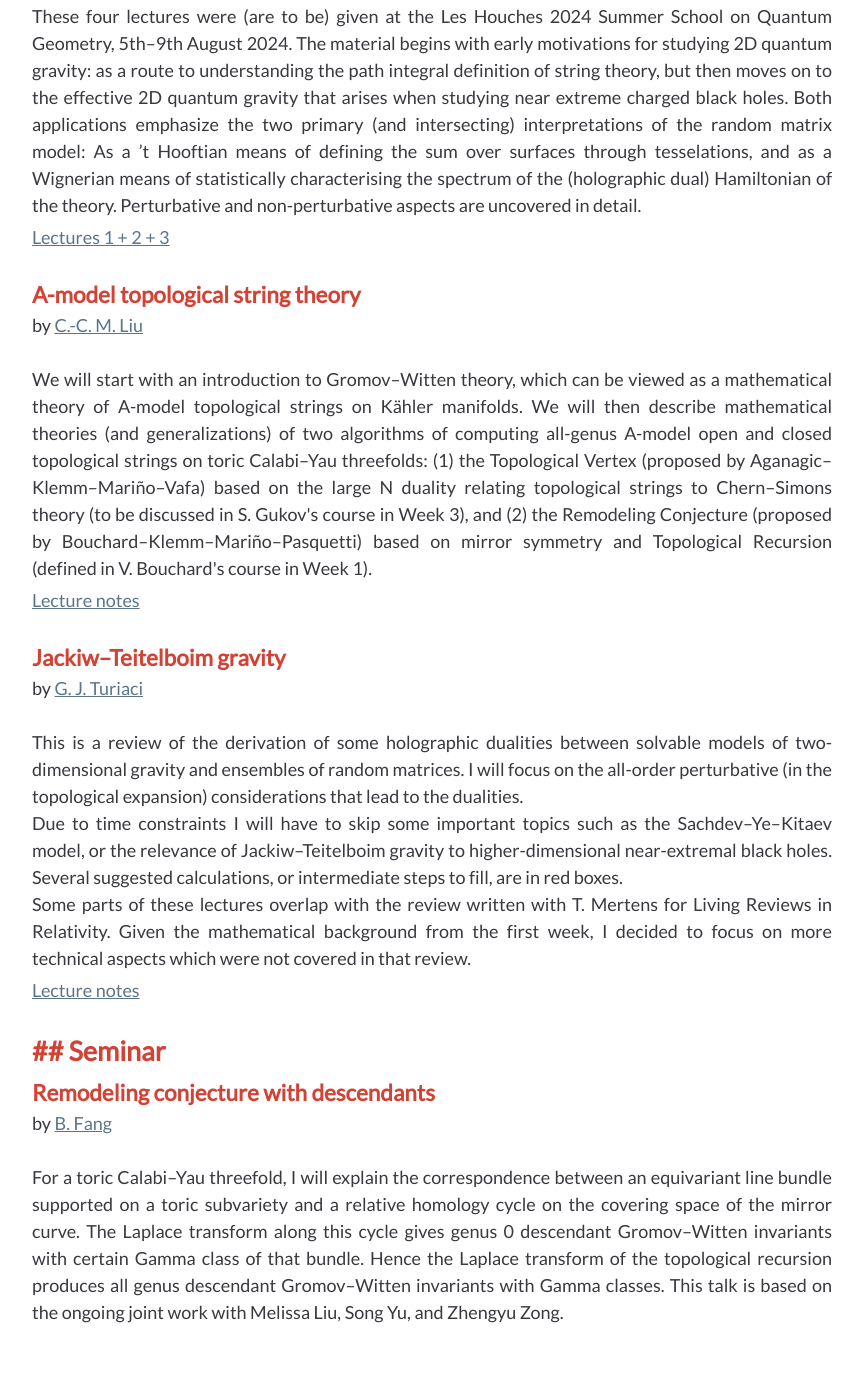
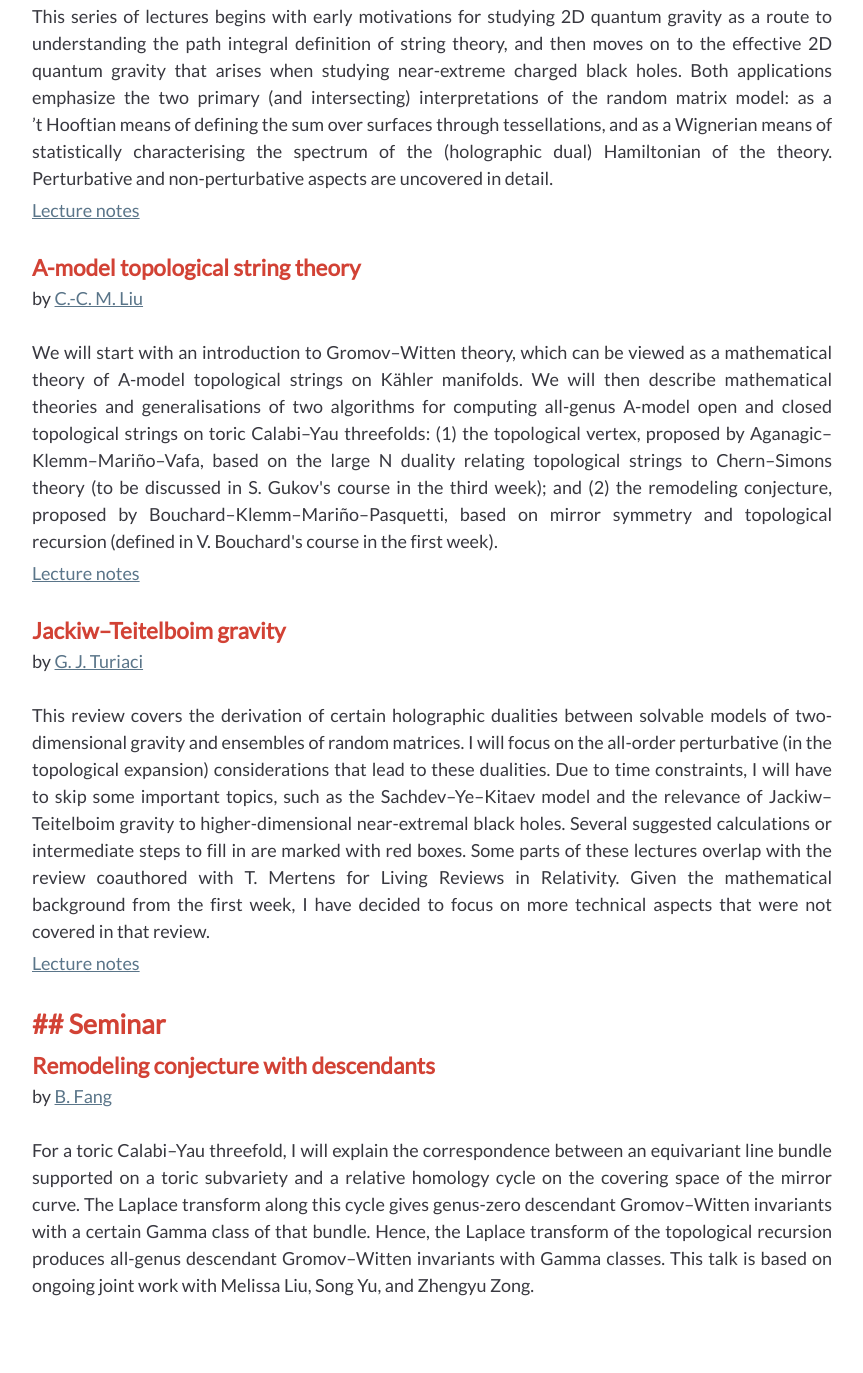
Before and after one commit to houches24/houches24.github.io, a plain HTML site: page week2.html in a window 1280 px wide. Shown: the part 945-2318 px from the top of the page, without its empty margins (208-1071 px from the left). Drawn offline with Linux system fonts and the light colour scheme.

Commit message:
Clifford's lecture 4

```diff
--- a/week2.html
+++ b/week2.html
@@ -38,48 +38,41 @@
 
         <br />
 
-        <h4>2D gravity and matrix models </h4>
+        <h4>2D gravity and matrix models</h4>
         by <a href="https://www.physics.ucsb.edu/people/clifford-johnson">C. Johnson</a>
 
         <br /><br />
 
         <p style="margin-bottom:5px;">
-            These four lectures were (are to be) given at the Les Houches 2024 Summer School on Quantum Geometry, 5th–9th August 2024. The material begins with early motivations for studying 2D quantum gravity: as a route to understanding the path integral definition of string theory, but then moves on to the effective 2D quantum gravity that arises when studying near extreme charged black holes. Both applications emphasize the two primary (and intersecting) interpretations of the random matrix model: As a ’t Hooftian means of defining the sum over surfaces through tesselations, and as a Wignerian means of statistically characterising the spectrum of the (holographic dual) Hamiltonian of the theory. Perturbative and non-perturbative aspects are uncovered in detail.
+            This series of lectures begins with early motivations for studying 2D quantum gravity as a route to understanding the path integral definition of string theory, and then moves on to the effective 2D quantum gravity that arises when studying near-extreme charged black holes. Both applications emphasize the two primary (and intersecting) interpretations of the random matrix model: as a ’t&nbsp;Hooftian means of defining the sum over surfaces through tessellations, and as a Wignerian means of statistically characterising the spectrum of the (holographic dual) Hamiltonian of the theory. Perturbative and non-perturbative aspects are uncovered in detail.
         </p>
 
-        <a href="notes/Johnson.pdf" target="_blank">Lectures 1 + 2 + 3</a>
+        <a href="notes/Johnson.pdf" target="_blank">Lecture notes</a>
 
         <br /><br />
 
-        <h4>A-model topological string theory </h4>
+        <h4>A-model topological string theory</h4>
         by <a href="https://www.math.columbia.edu/~ccliu/">C.-C. M. Liu</a>
 
         <br /><br />
 
         <p style="margin-bottom:5px;">
-            We will start with an introduction to Gromov–Witten theory, which can be viewed as a mathematical theory of A-model topological strings on Kähler manifolds. We will then describe mathematical theories (and generalizations) of two algorithms of computing all-genus A-model open and closed topological strings on toric Calabi–Yau threefolds: (1) the Topological Vertex (proposed by Aganagic–Klemm–Mariño–Vafa) based on the large N duality relating topological strings to Chern–Simons theory (to be discussed in S. Gukov's course in Week 3), and (2) the Remodeling Conjecture (proposed by Bouchard–Klemm–Mariño–Pasquetti) based on mirror symmetry and Topological Recursion (defined in V. Bouchard's course in Week 1).
+            We will start with an introduction to Gromov–Witten theory, which can be viewed as a mathematical theory of A-model topological strings on Kähler manifolds. We will then describe mathematical theories and generalisations of two algorithms for computing all-genus A-model open and closed topological strings on toric Calabi–Yau threefolds: (1) the topological vertex, proposed by Aganagic–Klemm–Mariño–Vafa, based on the large N duality relating topological strings to Chern–Simons theory (to be discussed in S.&nbsp;Gukov's course in the third week); and (2) the remodeling conjecture, proposed by Bouchard–Klemm–Mariño–Pasquetti, based on mirror symmetry and topological recursion (defined in V.&nbsp;Bouchard's course in the first week).
         </p>
 
         <a href="https://www.math.columbia.edu/~ccliu/5Aug.pdf">Lecture notes</a>
 
-
         <br /><br />
 
-        <h4>Jackiw–Teitelboim gravity </h4>
+        <h4>Jackiw–Teitelboim gravity</h4>
         by <a href="https://phys.washington.edu/people/gustavo-joaquin-turiaci">G. J. Turiaci</a>
 
         <br /><br />
 
         <p style="margin-bottom:5px;">
-            This is a review of the derivation of some holographic dualities between solvable models of two-dimensional gravity and ensembles of random matrices. I will focus on the all-order perturbative (in the topological expansion) considerations that lead to the dualities.
-
-            <br />
-
-            Due to time constraints I will have to skip some important topics such as the Sachdev–Ye–Kitaev model, or the relevance of Jackiw–Teitelboim gravity to higher-dimensional near-extremal black holes. Several suggested calculations, or intermediate steps to fill, are in red boxes.
-
-            <br />
-
-            Some parts of these lectures overlap with the review written with T. Mertens for Living Reviews in Relativity. Given the mathematical background from the first week, I decided to focus on more technical aspects which were not covered in that review.
+            This review covers the derivation of certain holographic dualities between solvable models of two-dimensional gravity and ensembles of random matrices. I will focus on the all-order perturbative (in the topological expansion) considerations that lead to these dualities.
+            Due to time constraints, I will have to skip some important topics, such as the Sachdev–Ye–Kitaev model and the relevance of Jackiw–Teitelboim gravity to higher-dimensional near-extremal black holes. Several suggested calculations or intermediate steps to fill in are marked with red boxes.
+            Some parts of these lectures overlap with the review coauthored with T.&nbsp;Mertens for Living Reviews in Relativity. Given the mathematical background from the first week, I have decided to focus on more technical aspects that were not covered in that review.
         </p>
 
         <a href="notes/Turiaci.pdf" target="_blank">Lecture notes</a>
@@ -94,7 +87,7 @@
         <br /><br />
 
         <p style="margin-bottom:5px;">
-            For a toric Calabi–Yau threefold, I will explain the correspondence between an equivariant line bundle supported on a toric subvariety and a relative homology cycle on the covering space of the mirror curve. The Laplace transform along this cycle gives genus 0 descendant Gromov–Witten invariants with certain Gamma class of that bundle. Hence the Laplace transform of the topological recursion produces all genus descendant Gromov–Witten invariants with Gamma classes. This talk is based on the ongoing joint work with Melissa Liu, Song Yu, and Zhengyu Zong.
+            For a toric Calabi–Yau threefold, I will explain the correspondence between an equivariant line bundle supported on a toric subvariety and a relative homology cycle on the covering space of the mirror curve. The Laplace transform along this cycle gives genus-zero descendant Gromov–Witten invariants with a certain Gamma class of that bundle. Hence, the Laplace transform of the topological recursion produces all-genus descendant Gromov–Witten invariants with Gamma classes. This talk is based on ongoing joint work with Melissa Liu, Song Yu, and Zhengyu Zong.
 
         </p>
 
```
Also changed, not shown: week1.html (+4 -4 lines), week3.html (+4 -4 lines), week4.html (+3 -3 lines), 1 other file.
